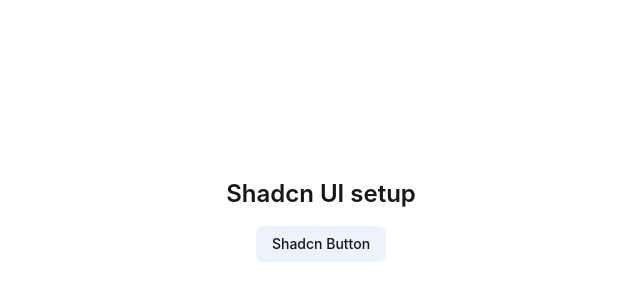
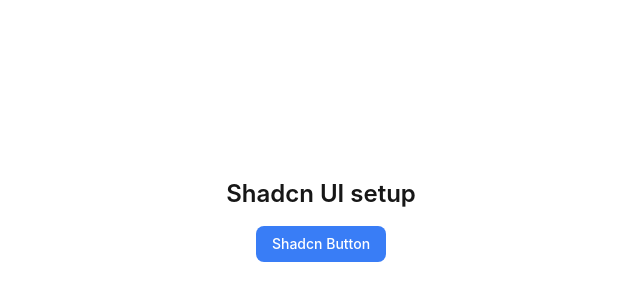
Before and after one commit to safronman/ui-kit-inctagram, a React (Vite) app: page / in a window 1280 px wide. Shown: the part 180-480 px from the top of the page, without its empty margins (319-959 px from the left). Built offline with nearby package versions, Linux system fonts and the light colour scheme.

Commit message:
chore: switch app demo button to default variant

```diff
--- a/src/App.tsx
+++ b/src/App.tsx
@@ -5,7 +5,7 @@
     <main className="flex min-h-screen items-center justify-center bg-background p-6">
       <div className="flex flex-col items-center gap-4">
         <h1 className="text-2xl font-semibold text-foreground">Shadcn UI setup</h1>
-        <Button variant={'secondary'}>Shadcn Button</Button>
+        <Button variant={'default'}>Shadcn Button</Button>
       </div>
     </main>
   )
```
